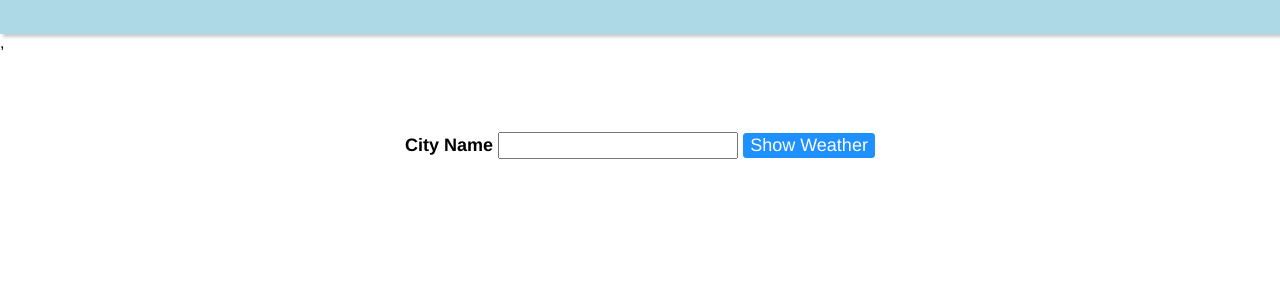
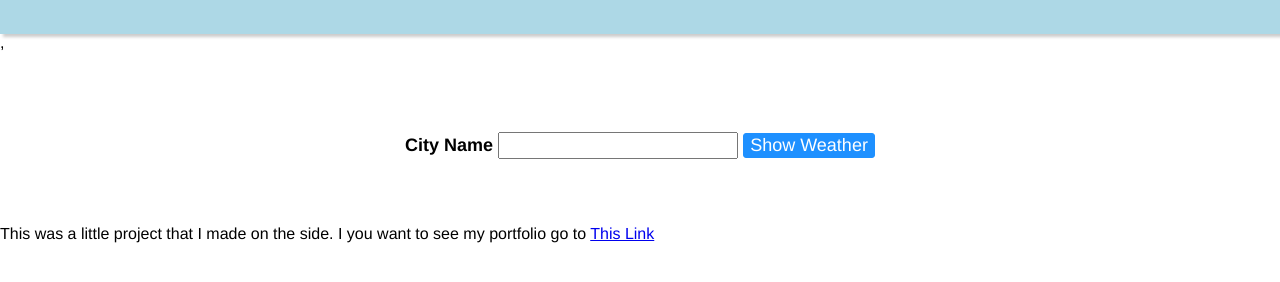
Before and after one commit to Thanush38/weather-app, a plain HTML site: page index.html in a window 1280 px wide. Shown: the part 86-368 px from the top of the page. Drawn offline with Linux system fonts and the light colour scheme.

Commit message:
finished for deploying

```diff
--- a/index.html
+++ b/index.html
@@ -3,7 +3,7 @@
   <head>
     <meta charset="utf-8">
     <meta name="viewport" content="width=device-width">
-    <title>repl.it</title>
+    <title>Weather APP</title>
     <script src="https://google.github.io/traceur-compiler/bin/traceur.js"></script>
     <link href="styles.css" rel="stylesheet" type="text/css" />
   </head>
@@ -25,7 +25,9 @@
         <div id="weatherTemperature">Temperature</div>
       </div>
     </div>
-
+    <div class="info">
+      <p> This was a little project that I made on the side. I you want to see my portfolio go to <a href="https://winter-project.netlify.app" target="_blank" >This Link</a></p>
+    </div>
     <script type="module" src="app.js"></script>
     <!-- <script>
       System.import('app.js');
--- a/styles.css
+++ b/styles.css
@@ -85,3 +85,7 @@ font-family: inherit
   margin: 100px auto auto;
   display: none;
 }
+
+.info {
+  padding-top: 50px;
+}
```
